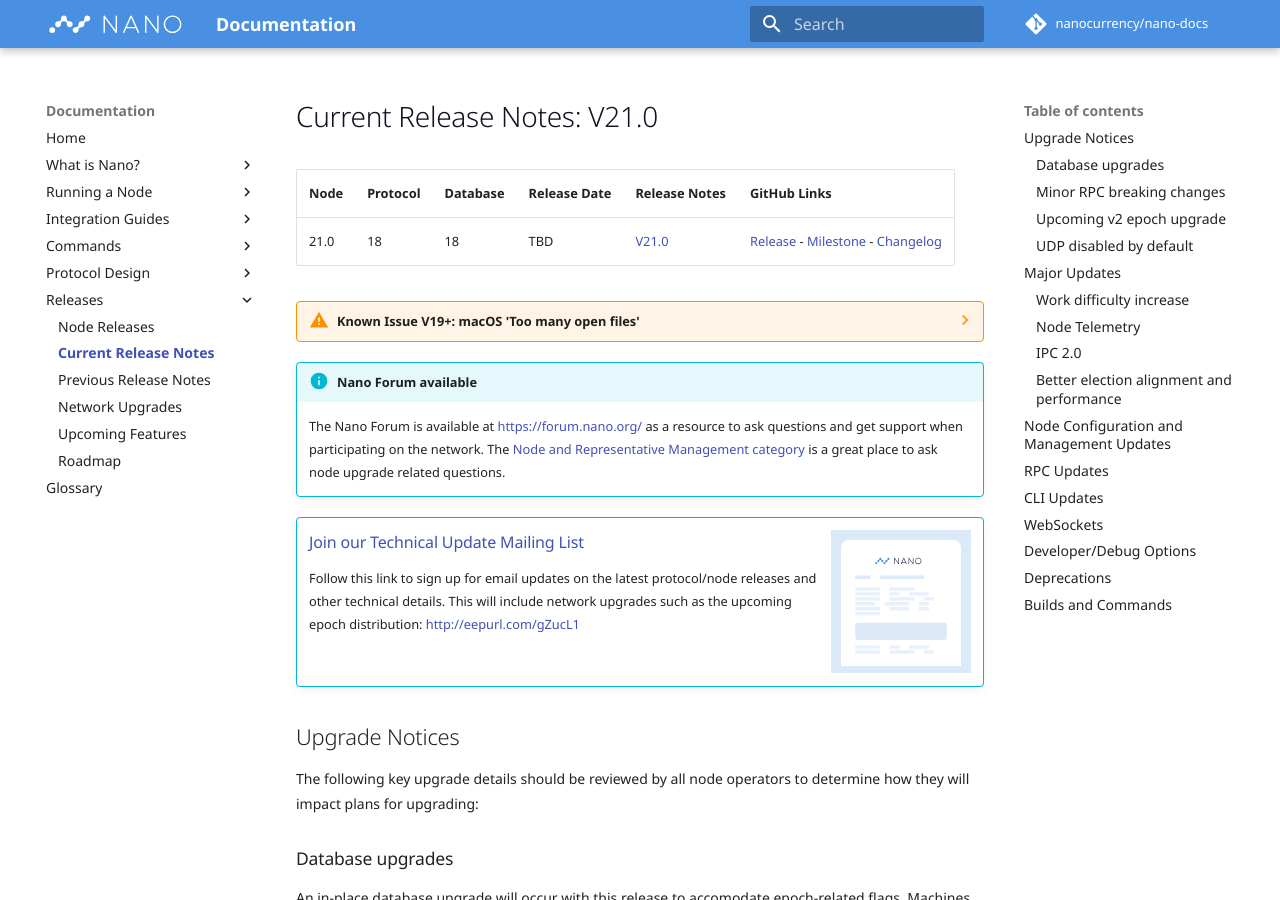
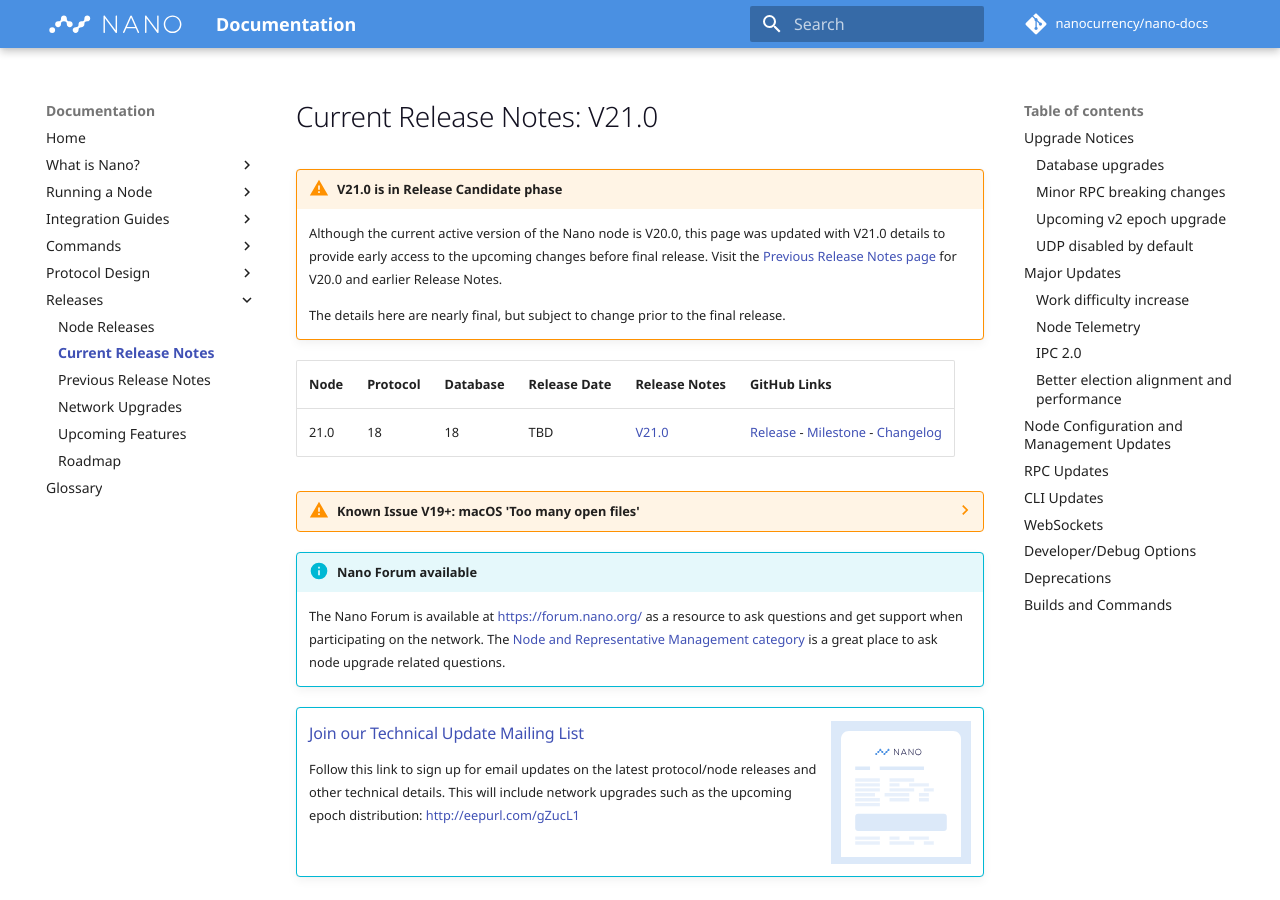
Before and after one commit to nanocurrency/nano-docs, an MkDocs documentation site: the page built from docs/releases/current-release-notes.md, in a window 1280 px wide and 900 px high. Built offline with MkDocs 1.6.1 and Material for MkDocs 9.7.7, drawn with Linux system fonts in a browser that asks for light colours; comment, search, counter and statistics services are not loaded.

Commit message:
Add release notes draft callout to current release notes page

```diff
--- a/docs/releases/current-release-notes.md
+++ b/docs/releases/current-release-notes.md
@@ -2,6 +2,11 @@
 description: Details of the most current Nano node release including upgrade notices, major features, API changes and more
 
 # Current Release Notes: V21.0
+
+!!! warning "V21.0 is in Release Candidate phase"
+	Although the current active version of the Nano node is V20.0, this page was updated with V21.0 details to provide early access to the upcoming changes before final release. Visit the [Previous Release Notes page](previous-release-notes.md) for V20.0 and earlier Release Notes.
+
+	The details here are nearly final, but subject to change prior to the final release.
 
 --8<-- "release-details-v21-0.md"
 
```
